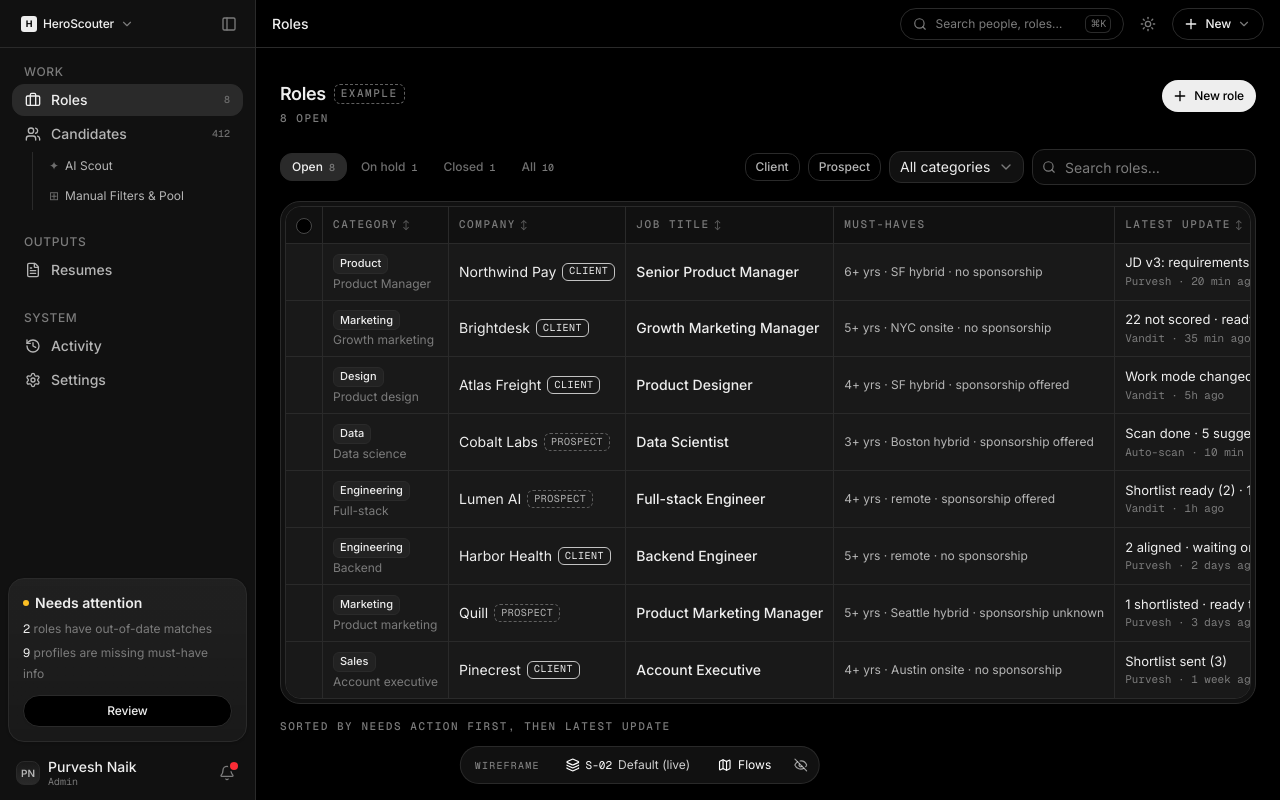
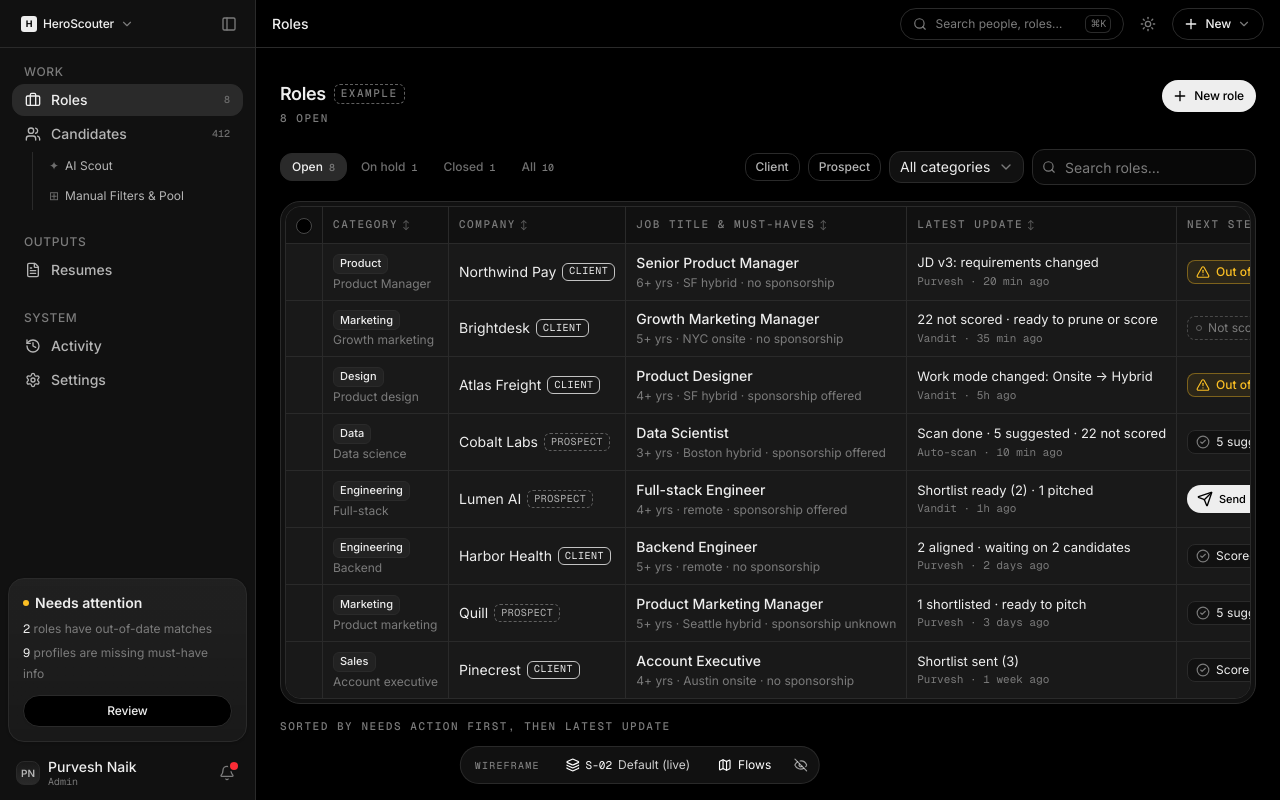
Before and after one commit to vanditdubeywork/HeroScouters, a React (Vite) app: page /#/roles in a window 1280 px wide. Built offline with nearby package versions, Linux system fonts and the light colour scheme.

Commit message:
Fix Switch thumb alignment and RolesList must-haves subtitle column

```diff
--- a/src/components/ui.tsx
+++ b/src/components/ui.tsx
@@ -154,7 +154,7 @@ export function Switch({ checked, onChange, label, 'aria-label': ariaLabel }: {
         onClick={() => onChange(!checked)}
         className={cn('relative h-[18px] w-8 rounded-full border transition-colors outline-none focus-visible:ring-[3px] focus-visible:ring-ring/40', checked ? 'border-primary bg-primary' : 'border-gray-700 bg-gray-500')}
       >
-        <span className={cn('absolute top-[1px] size-3.5 rounded-full shadow-sm transition-transform', checked ? 'translate-x-[15px] bg-primary-foreground' : 'translate-x-[1px] bg-white')} />
+        <span className={cn('absolute top-[1px] left-0 size-3.5 rounded-full shadow-sm transition-transform', checked ? 'translate-x-[15px] bg-primary-foreground' : 'translate-x-[1px] bg-white')} />
       </button>
       {label && <span className="btn-type text-foreground">{label}</span>}
     </label>
--- a/src/screens/RolesList.tsx
+++ b/src/screens/RolesList.tsx
@@ -175,12 +175,13 @@ export function RolesList() {
       ),
     },
     {
-      key: 'title', header: 'Job title', width: '18%', sortable: true, sortValue: r => r.title,
-      render: r => <div className="truncate font-medium text-foreground">{r.title}</div>,
-    },
-    {
-      key: 'must', header: 'Must-haves', width: '18%',
-      render: r => <div className="truncate text-xs text-gray-1100" title={mustHavesSummary(r)}>{mustHavesSummary(r)}</div>,
+      key: 'title', header: 'Job title & must-haves', width: '24%', sortable: true, sortValue: r => r.title,
+      render: r => (
+        <div className="min-w-0">
+          <div className="truncate font-medium text-foreground">{r.title}</div>
+          <div className="mt-0.5 truncate text-xs text-muted-foreground" title={mustHavesSummary(r)}>{mustHavesSummary(r)}</div>
+        </div>
+      ),
     },
     {
       key: 'latest', header: 'Latest update', sortable: true, sortValue: r => lastWhen(r),
```
